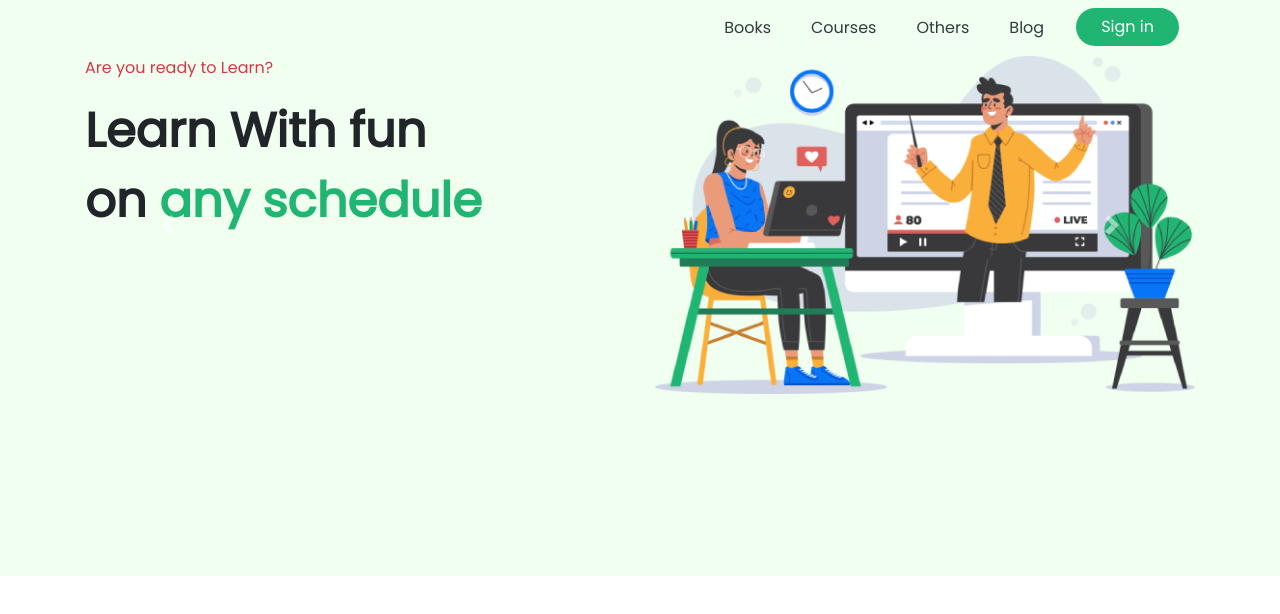
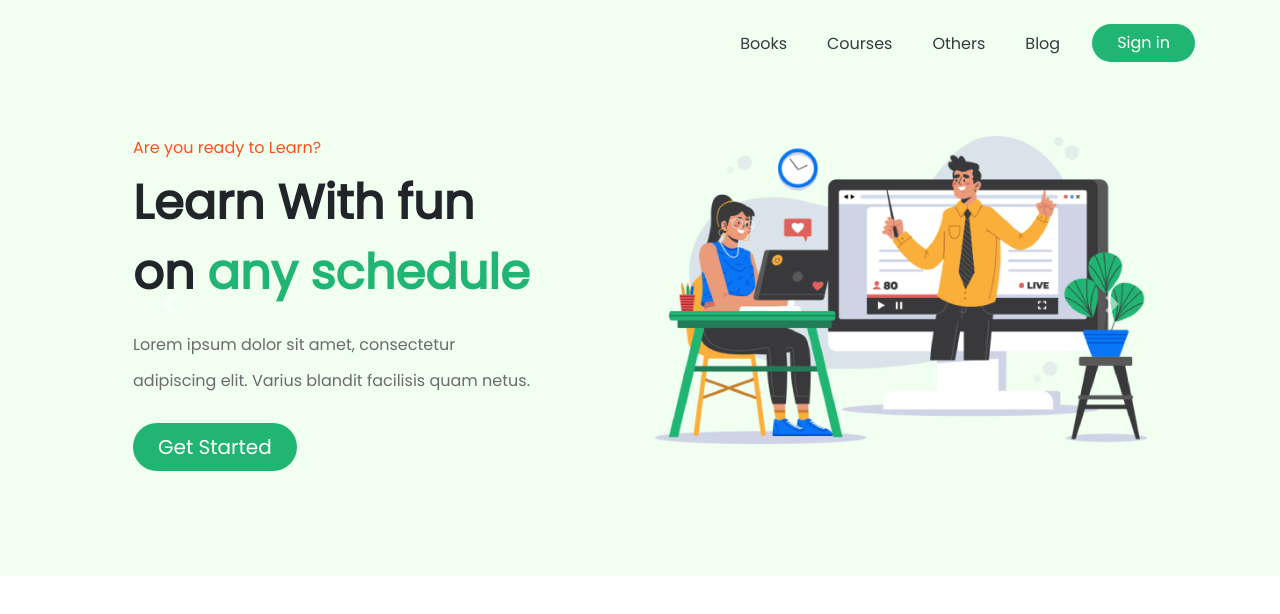
Before and after one commit to bishnunathbd/e-school-bootstrap-assignment, a plain HTML site: page index.html in a window 1280 px wide. Drawn offline with nearby package versions, Linux system fonts and the light colour scheme.

Commit message:
10-navbar & carousel done

```diff
--- a/index.html
+++ b/index.html
@@ -15,12 +15,12 @@
   <link rel="stylesheet" href="style.css">
 </head>
 <body>
-  <!--top banner area-->
-  <div class="container-fluid bg-custom" style="height: 576px;">
+  <!--banner area-->
+  <div class="container-fluid bg-F0FFF0" style="height: 576px;">
     <div class="container">
       <!-- navbar -->
-      <nav class="navbar navbar-expand-lg navbar-light">
-        <a class="navbar-brand" href="#">
+      <nav class="navbar navbar-expand-lg navbar-light mb-5 py-4 pr-0">
+        <a class="navbar-brand pl-4" href="#">
           <img src="images/ICON/Logo-rsz.png" alt="">
         </a>
         <button class="navbar-toggler" type="button" data-toggle="collapse" data-target="#navbarNav" aria-controls="navbarNav" aria-expanded="false" aria-label="Toggle navigation">
@@ -42,19 +42,21 @@
             </li>
             <li class="nav-item">
               <!-- <a class="nav-link" href="#">Sign in</a> -->
-              <button class="btn btn-custom rounded-pill px-4">Sign in</button>
+              <button class="btn bg-21B573 text-white rounded-pill px-4">Sign in</button>
             </li>
           </ul>
         </div>
       </nav>
       <!-- carousel with controls -->
-      <div id="carouselExampleControls" class="carousel slide" data-ride="carousel">
+      <div id="carouselExampleControls" class="carousel slide px-5" data-ride="carousel">
         <div class="carousel-inner">
           <div class="carousel-item active">
             <div class="row">
               <div class="col-md-6">
-                <p class="text-danger">Are you ready to Learn?</p>
-                <h1 class="heading-one">Learn With fun <br>on <span class="text-custom">any schedule</span></h1>
+                <p class="text-FD511A mb-2">Are you ready to Learn?</p>
+                <h1 class="heading-one">Learn With fun <br>on <span class="text-21B573">any schedule</span></h1>
+                <p class="text-6C6B6B" style="line-height: 36px;">Lorem ipsum dolor sit amet, consectetur <br>adipiscing elit. Varius blandit facilisis quam netus.</p>
+                <button class="btn bg-21B573 text-white btn-lg rounded-pill px-4 mt-2">Get Started</button>
               </div>
               <div class="col-md-6">
                 <img src="images/Photos/school-banner-rsz.png" class="d-block w-100" alt="...">
--- a/style.css
+++ b/style.css
@@ -1,19 +1,28 @@
 body{
   font-family: 'Poppins', sans-serif;
 }
-.bg-custom{
+/* background-color */
+.bg-F0FFF0{
   background-color: #F0FFF0;
 }
-.text-custom{
+.bg-21B573{
+  background-color: #21B573;
+}
+/* text-color */
+.text-21B573{
   color: #21B573;
 }
-.btn-custom{
-  background-color: #21B573;
-  color: #FFFFFF;
+.text-FD511A{
+  color: #FD511A;
 }
+.text-6C6B6B{
+  color: #6C6B6B;
+}
+
 /* h1 - heading */
 .heading-one{
   font-size: 48px;
   line-height: 70px;
   font-weight: 700;
+  margin-bottom: 19px;
 }
```
